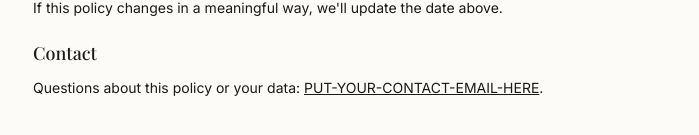
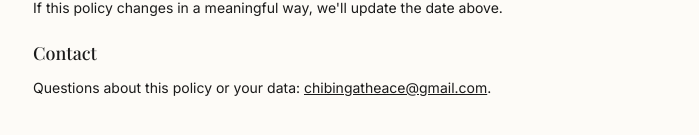
Before and after one commit to CHIBiNGA-1/KuachaFlo, a Next.js app in the folder frontend/: page /privacy in a window 1280 px wide. Shown: the part 1043-1178 px from the top of the page, without its empty margins (287-986 px from the left). Built offline with nearby package versions, Linux system fonts and the light colour scheme.

Commit message:
Update page.tsx

```diff
--- a/frontend/app/privacy/page.tsx
+++ b/frontend/app/privacy/page.tsx
@@ -108,10 +108,10 @@ export default function PrivacyPage() {
             <p className="mt-2">
               Questions about this policy or your data:{" "}
               <a
-                href="mailto:PUT-YOUR-CONTACT-EMAIL-HERE"
+                href="mailto:chibingatheace@gmail.com"
                 style={{ color: "var(--ink)", textDecoration: "underline" }}
               >
-                PUT-YOUR-CONTACT-EMAIL-HERE
+                chibingatheace@gmail.com
               </a>
               .
             </p>
```
